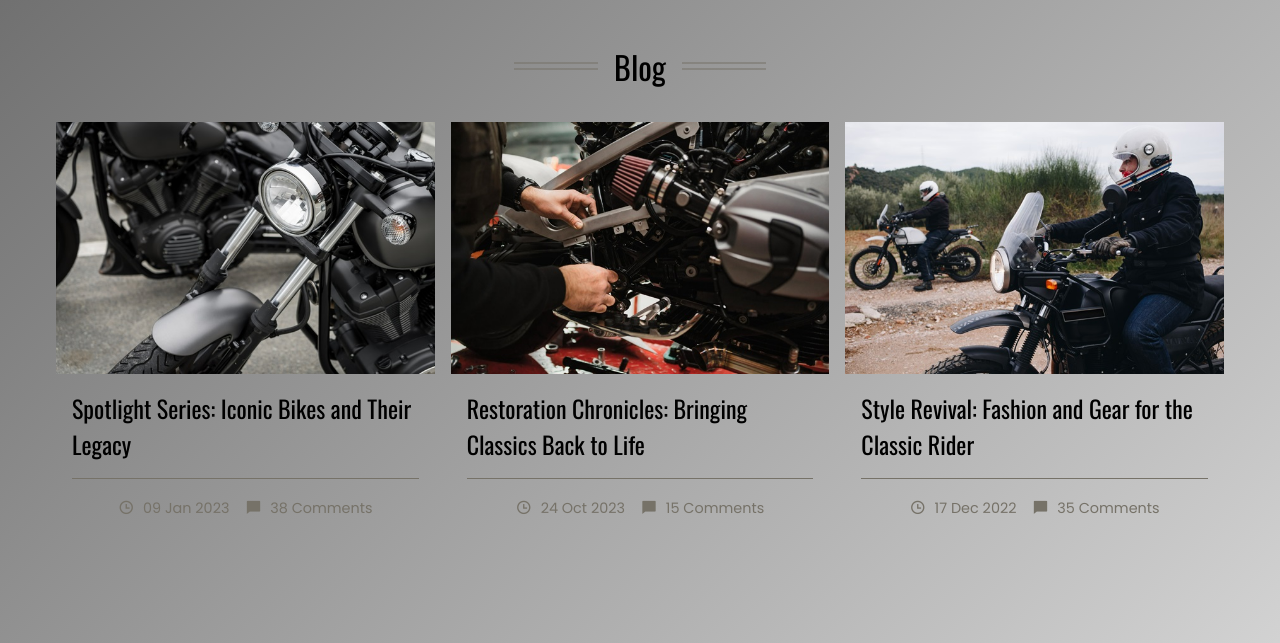
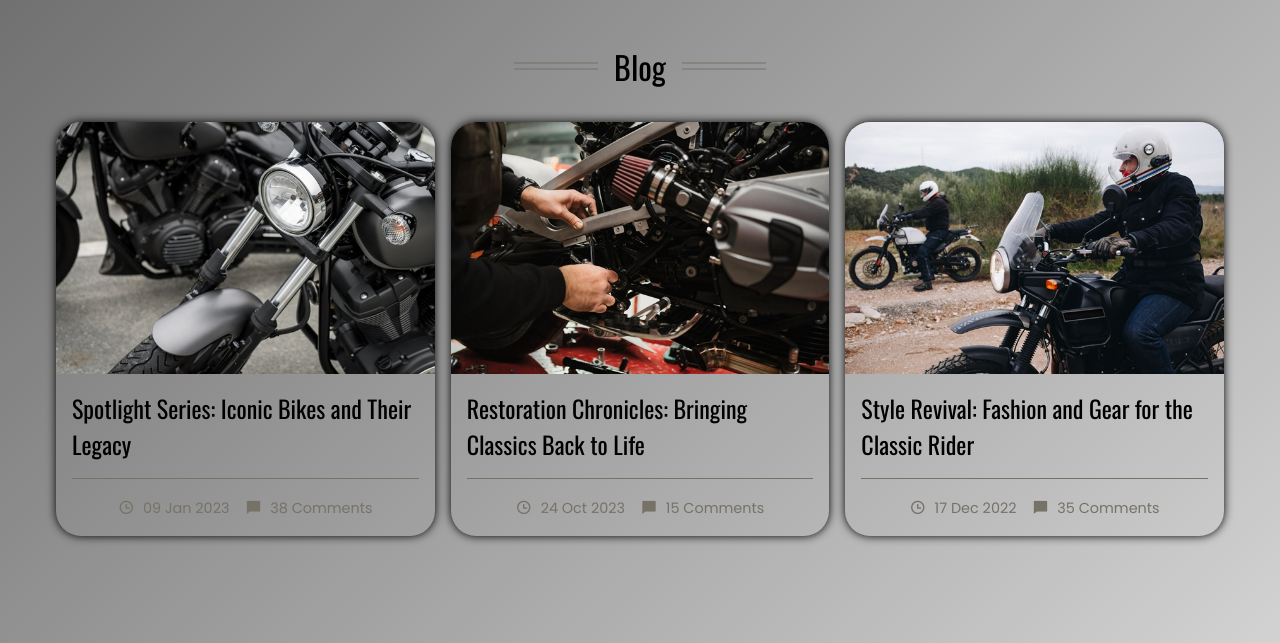
Before and after one commit to Jamesssss9/LAB-CSS-GitProject_I-Landing-Page, a plain HTML site: page LAB-CSS-GitProject_I-Landing Page/index.html in a window 1280 px wide. Shown: the part 3100-3743 px from the top of the page. Drawn offline with nearby package versions, Linux system fonts and the light colour scheme.

Commit message:
Update styles.css

```diff
--- a/LAB-CSS-GitProject_I-Landing Page/styles.css
+++ b/LAB-CSS-GitProject_I-Landing Page/styles.css
@@ -488,6 +488,11 @@ nav {
   margin-right: 5px;
   font-size: 1rem;
 }
+.blog__card{
+  border-radius: 25px;
+  object-fit: cover;
+  box-shadow: 0 0 10px rgb(0, 0, 0);
+}
 
 .blog__content {
   position: absolute;
```
